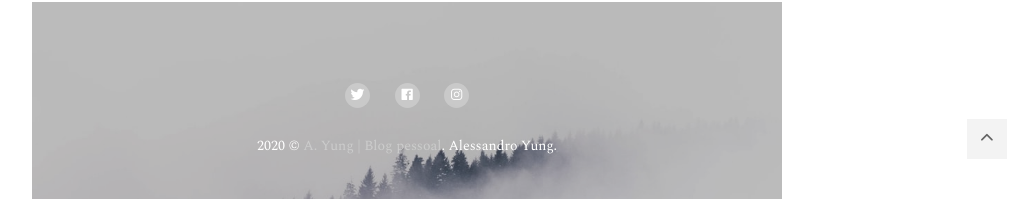
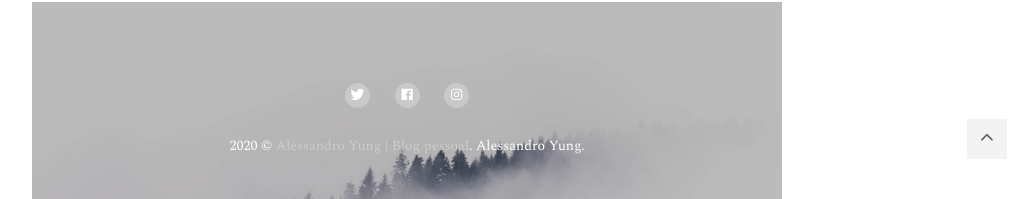
Before and after one commit to yunghk/Blog, a Jekyll site: the page built from index.html, in a window 1280 px wide and 900 px high, scrolled down 1523 px. Shown: the part 701-900 px from the top of the window, without its empty margins (233-1257 px from the left). Built offline with Jekyll 4.4.1, drawn with Linux system fonts in a browser that asks for light colours; nearby versions of some CDN libraries; the list of posts is cut into pages by our own code.

Commit message:
Minor changes

```diff
--- a/_config.yml
+++ b/_config.yml
@@ -1,4 +1,4 @@
-title: A. Yung  |  Blog pessoal
+title: Alessandro Yung  |  Blog pessoal
 logo: "images/name.svg" # You can add own logo image.
 description: Aprendendo o máximo, o mais rápido possível.
 baseurl: "" # The subpath of your site, e.g. /blog
```
Also changed, not shown: images/name.svg.
